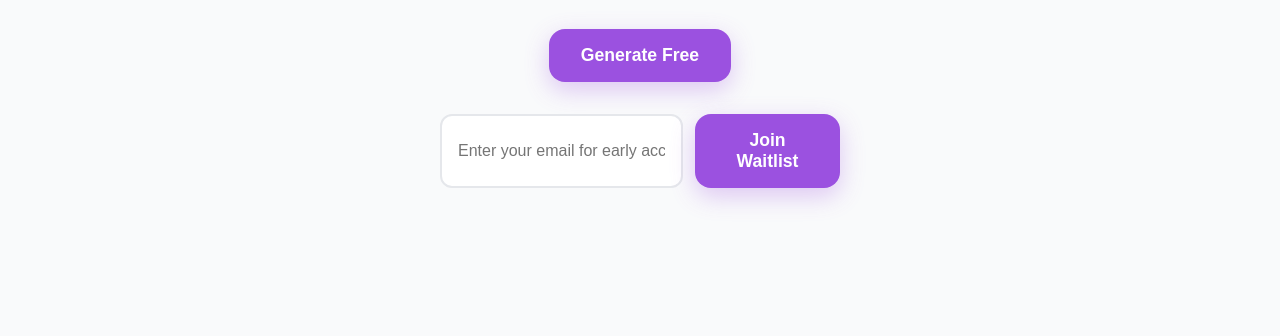
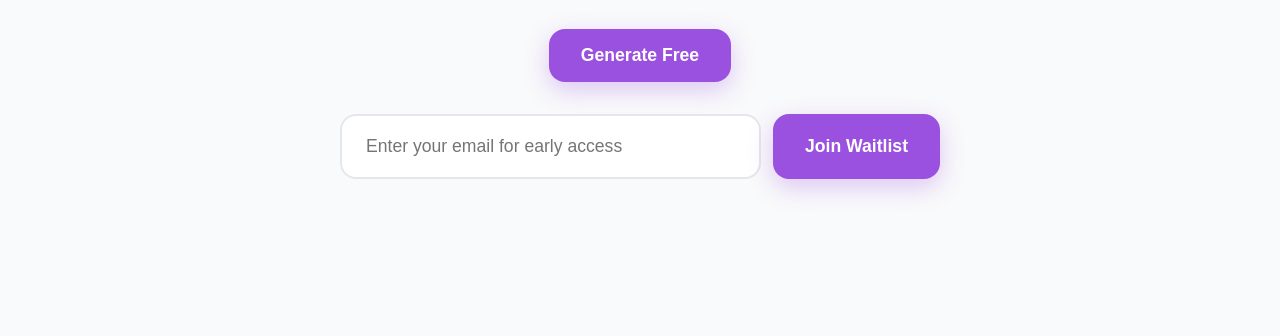
Before and after one commit to ezeriosk/HypeThumb, a plain HTML site: page index.html in a window 1280 px wide. Shown: the part 294-630 px from the top of the page. Drawn offline with Linux system fonts and the light colour scheme; a web font is replaced by a local one.

Commit message:
make the email for early access bigger;

```diff
--- a/index.html
+++ b/index.html
@@ -135,18 +135,19 @@
         .email-form {
             display: flex;
             gap: 12px;
-            max-width: 400px;
+            max-width: 600px;
             margin: 2rem auto 0;
         }
 
         .email-input {
             flex: 1;
-            padding: 16px;
+            padding: 20px 24px;
             border: 2px solid #E5E7EB;
-            border-radius: 12px;
-            font-size: 1rem;
+            border-radius: 16px;
+            font-size: 1.1rem;
             outline: none;
             transition: border-color 0.3s ease;
+            min-width: 300px;
         }
 
         .email-input:focus {
```
